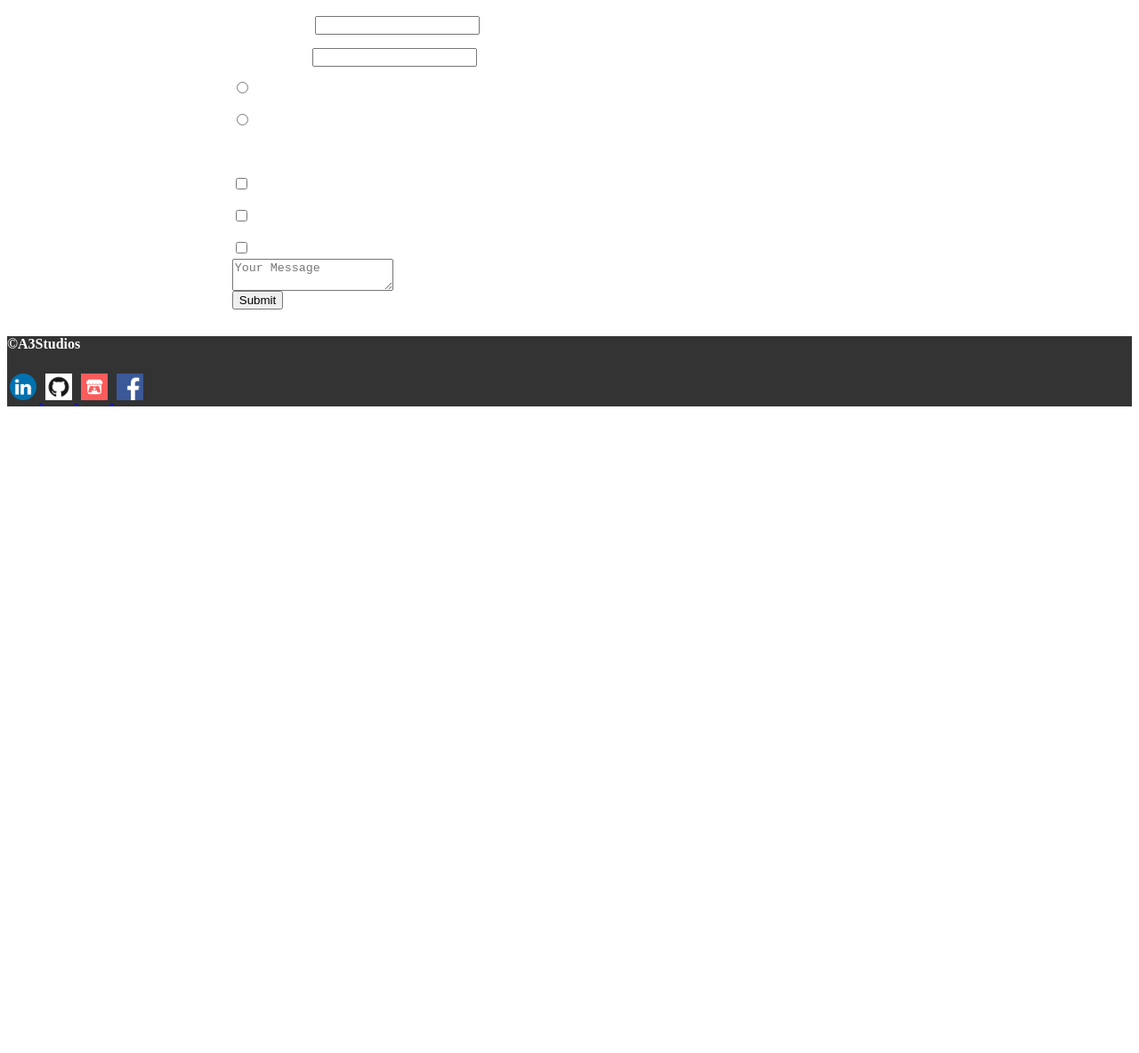
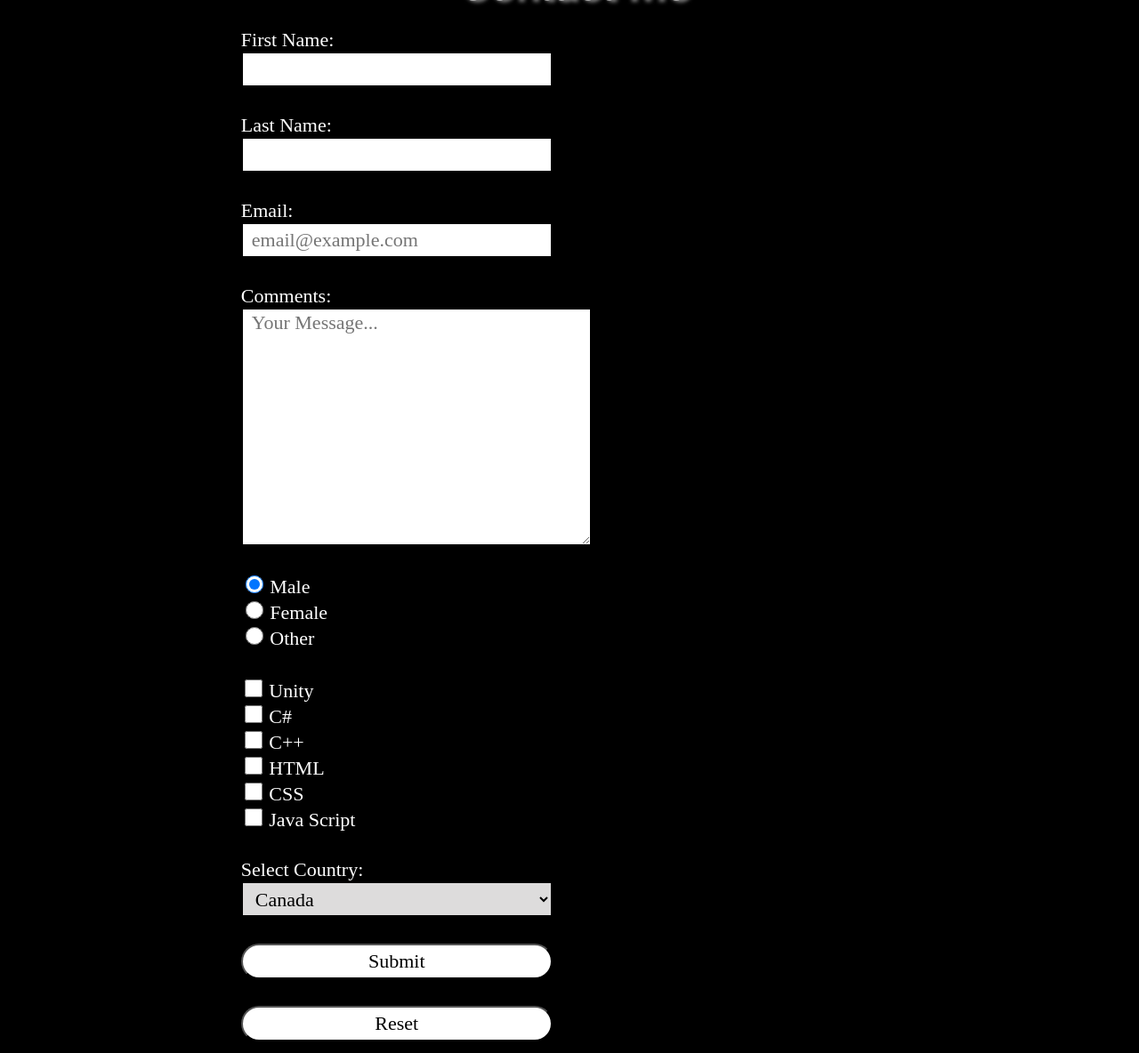
Before and after one commit to TheSaviour1/A3Studios, a plain HTML site: page contact.html in a window 1280 px wide. Shown: the part 215-1399 px from the top of the page at 89% size. Before the commit the page ends 800 px from the top, so only its background shows below. Drawn offline with Linux system fonts and the light colour scheme.

Commit message:
update 2.1

```diff
--- a/contact.html
+++ b/contact.html
@@ -1,7 +1,10 @@
 <html>
 	<head>
 		<title>Welcome to A3 Studios</title>
+		<link href="https://fonts.googleapis.com/css?family=Indie+Flower" rel="stylesheet">
+		<link href="https://fonts.googleapis.com/css?family=Roboto" rel="stylesheet">
 		<link rel="stylesheet" href="css/style.css" type="text/css">
+		<script src="js/javascript.js"></script>
 	</head>
 	<body>
 		<header>
@@ -16,19 +19,67 @@
 			</ul>
 		</nav>
 		<section class="contact"><span>Contact Me</span>
-		<form method="POST" action="#">
-			<label>Name: </label><input id="user" type="text" name="name"/><br/>
-			<label>E-mail </label><input id="email" type="email" name="email"/><br/>
-			<input type="radio" name="gender" value="male"/><label>Male</label><br/>
-			<input type="radio" name="gender" value="female"/><label>Female </label><br/>
-			<label>Skills (Select All that apply)</label><br/>
-			<input type="checkbox" name="skills" value="1"/><label>C++</label><br/>
-			<input type="checkbox" name="skills" value="2"/><label>C#</label><br/>
-			<input type="checkbox" name="skills" value="3"/><label>Unity</label><br/>
-			<textarea name="message" placeholder="Your Message"></textarea><br/>
-			<input type="submit" name="submit">
-		</form>
-		</section>
+		<form id="form1" name="form1" action="#" onsubmit="return onSubmit" method="post">
+<!--Text box-->
+ <p>
+ <label for="firstname">First Name:</label><br>
+ <input name="firstname" type="text" id="firstname">
+ </p>
+ <p>
+ <label for="lastname">Last Name:</label><br>
+ <input type="text" name="lastname" id="lastname">
+ </p>
+ <p>
+	 <label for="email">Email:</label><br>
+	 <input type="email" name="email" placeholder="email@example.com" id="email">
+ </p>
+
+<!--Text Area-->
+ <p>
+ <label for="comments">Comments:</label><br>
+ <textarea name="comments" placeholder="Your Message..." cols="30" rows="10" id="comments"></textarea>
+ </p>
+<!--Radio button-->
+ <p>
+ <input type="radio" name="gender" id="male" value="Male" checked>
+ <label for="male">Male </label><br>
+ <input type="radio" name="gender" id="female" value="Female">
+ <label for="female">Female </label><br>
+ <input type="radio" name="gender" id="other" value="Other">
+ <label for="other">Other </label>
+ </p>
+ <!--Check Box-->
+ <p>
+	 <input type="checkbox" name="unity" id="unity">
+	 <label for="unity">Unity</label><br>
+	 <input type="checkbox" name="csharp" id="csharp">
+	 <label for="csharp">C#</label><br>
+	 <input type="checkbox" name="cplusplus" id="cplusplus">
+	 <label for="cplusplus">C++</label><br>
+ 	 <input type="checkbox" name="html" id="html">
+ 	 <label for="html">HTML</label><br>
+ 	 <input type="checkbox" name="css" id="css">
+ 	 <label for="css">CSS</label><br>
+ 	 <input type="checkbox" name="javascript" id="javascript">
+ 	 <label for="javascript">Java Script</label>
+</p>
+ <!--Select or Combo box-->
+ <p>
+ <label for="select">Select Country:</label><br>
+ <select name="country" id="country">
+ <option selected>Canada</option>
+ <option>USA</option>
+ <option>UK</option>
+ </select>
+ </p>
+<!--Submit and Reset-->
+ <p>
+ <input class="button" type="submit" name="submit" id="submit" value="Submit">
+ </p>
+ <p>
+ <input class="button" type="reset" name="reset" id="reset">
+ </p>
+ </section>
 		<footer>
 			<h4>©A3Studios</h4>
 			<a href="https://www.linkedin.com/in/aditya-dutta-91201b14a/" target="_blank"><img src="images/linkedin-icon-logo.png" width="30" height="30" alt = "Connect on LinkedIn">
--- a/css/style.css
+++ b/css/style.css
@@ -1,9 +1,13 @@
 body{
 	background-image:url(../images/uPlay_PC_Wallpaper1_1920x1080.jpg);
-	background-color:white;
+	font-family: 'Roboto', sans-serif;
+	background-color:black;
 	background-repeat: no-repeat;
 	background-size: cover;
 	color:white;
+}
+*{
+	box-sizing: border-box;
 }
 nav{
 	padding:10px;
@@ -28,10 +32,10 @@ nav ul li a{
 	text-align:center;
 }
 #title{
+	font-family: 'Indie Flower', cursive;
 	text-align:center;
 	font-size:40px;
-	font-family:Calibri;
-	font-weight:bold;
+	font-weight: 500;
 	color:white;
 	background-color:blue;
 	text-shadow:5px 2px 4px grey;
@@ -48,12 +52,12 @@ p{
 	margin-bottom: 10px;
 	padding: 10px;
 	text-align: left;
-	font-family: sans-serif;
 	font-size: 18px;
 }
 .intro{
 	margin-top: 20px;
 	margin-left: 20px;
+	margin-bottom: 235px;
 	color:white;
 	font-size:100px;
 	text-shadow:5px 2px 4px grey;
@@ -64,7 +68,6 @@ p{
 .aboutus span{
 	padding-left:43.5%;
 	font-size:50px;
-	font-family:Calibri;
 	font-weight:bold;
 	text-shadow:5px 2px 4px grey;
 }
@@ -75,9 +78,8 @@ p{
 	background-color: rgba(0,0,0,0.5);
 }
 .works span{
-	padding-left:40%;
+	margin-left: 43%;
 	font-size:50px;
-	font-family:Calibri;
 	font-weight:bold;
 	text-shadow:5px 2px 4px grey;
 }
@@ -93,23 +95,76 @@ p{
 	margin: 50px;
 	margin-left: 25%;
 }
+/*CONTACT*/
+.contact{
+	background-color: rgba(0, 0, 0, 0.5);
+}
 .contact span{
 	padding-left:40%;
 	font-size:50px;
-	font-family:Calibri;
 	font-weight:bold;
 	text-shadow:5px 2px 4px grey;
 }
 .contact form{
 	padding-left:20%;
 	font-size:30px;
-	font-family:Calibri;
 }
+label{ font:22px bold;
+}
+input[type=text]{ width:350px;
+height:40px;
+font:22px bold;
+border:2px solid #000000;
+padding-left:10px;
+background-color:#FFFFFF;
+}
+input[type=email]{ width:350px;
+height:40px;
+font:22px bold;
+border:2px solid #000000;
+padding-left:10px;
+background-color:#FFFFFF;
+}
+input[type=radio]{ width:20px;
+height:20px;
+background-color:#DDDCDC;
+}
+input[type=checkbox]{ width:20px;
+height:20px;
+background-color:#DDDCDC;
+}
+textarea{
+font:22px bold;
+border:2px solid #000000;
+padding-left:10px;
+background-color:#FFFFFF;
+}
+select{ width:350px;
+height:40px;
+font:22px bold;
+border:2px solid #000000;
+padding-left:10px;
+background-color:#DDDCDC;
+}
+.button{ width:350px;
+height:40px;
+font:22px bold;
+border-radius: 20px;
+background-color: #FFFFFF;
+cursor: pointer;
+}
+.button:hover{ width:350px;
+background-color: grey;
+}
+
+/*Footer*/
 footer{
-	background-color: rgba(0, 0, 0, 0.8);
-	width: 100%;
-  bottom: 0;
-  position: relative;
+	background-color: #000000;
+	color: #FFFFFF;
+	text-align: center;
+	padding-top: 10px;
+	padding-bottom: 10px;
+	overflow: auto;
 }
 footer img{
 	margin: 3px;
--- /dev/null
+++ b/js/javascript.js
@@ -0,0 +1,21 @@
+function validateForm() {
+    var firstname = document.forms["form1"]["firstname"].value;
+    if (firstname == "") {
+        alert("First Name must be filled out");
+        return false;
+    }
+    var lastname = document.forms["form1"]["lastname"].value;
+    if (lastname == "") {
+        alert("Last Name must be filled out");
+        return false;
+    }
+}
+
+function onSubmit(){
+  if(validateForm == true){
+    alert("Thank you for contacting!");
+  }
+  else{
+    alert("Please complete the form!");
+  }
+}
```
Also changed, not shown: aboutus.html (+2 -0 lines), index.html (+2 -0 lines), works.html (+2 -0 lines).
